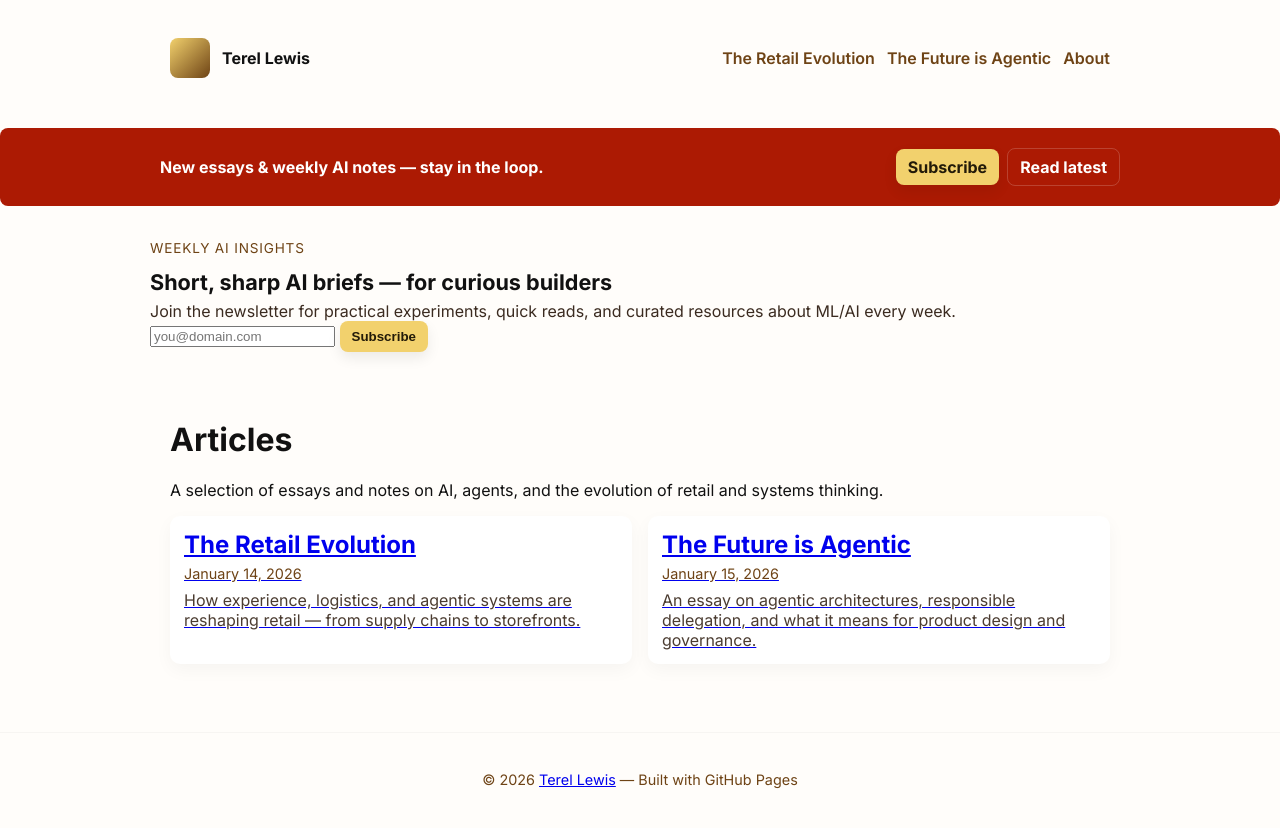
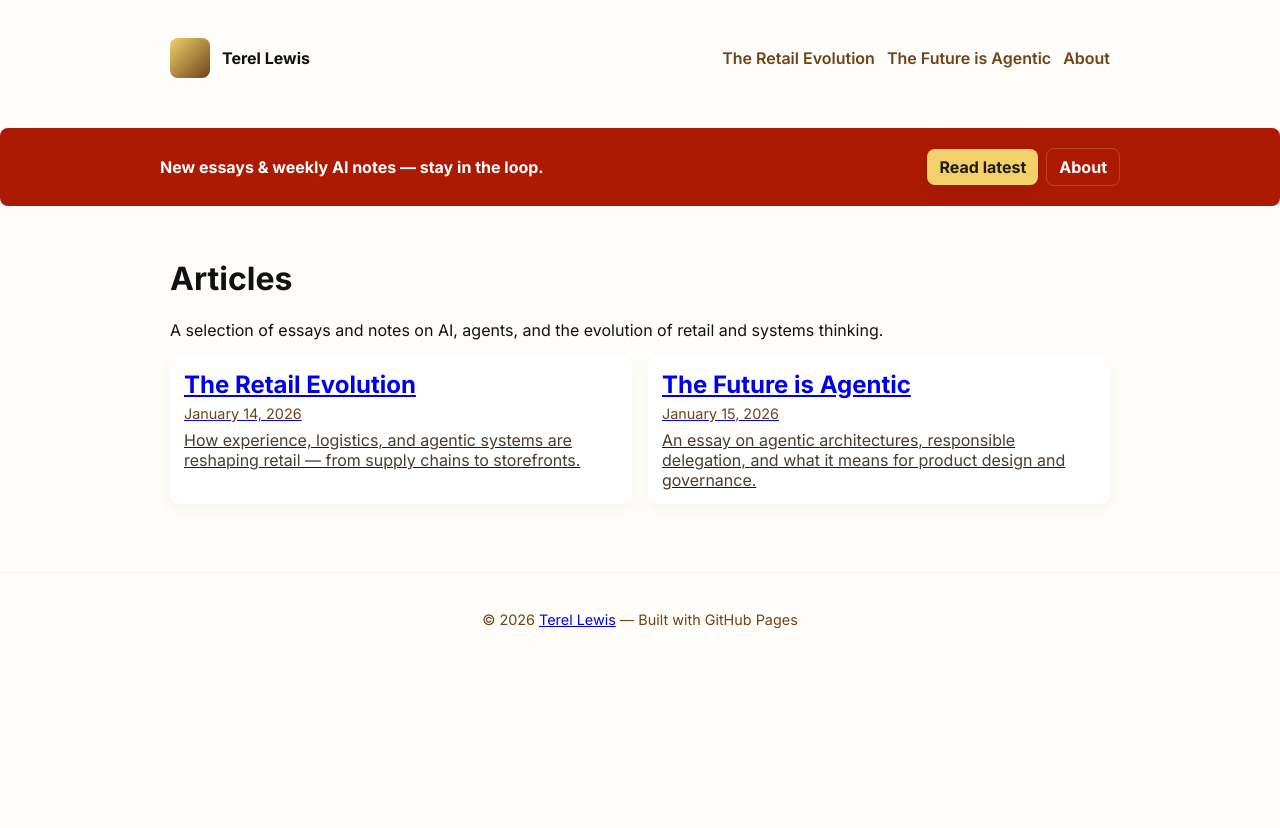
Before and after one commit to TerelLewis/TerelLewis.github.io, a Jekyll site: the page index.html, which Jekyll copies as it is, in a window 1280 px wide. Shown: the top 828 px of the page. Built offline with Jekyll 4.4.1, drawn with Linux system fonts in a browser that asks for light colours.

Commit message:
Update index.html to remove newsletter hero and subscribe form

```diff
--- a/index.html
+++ b/index.html
@@ -32,26 +32,11 @@
     <div class="container banner-inner">
       <div class="banner-message">New essays & weekly AI notes — stay in the loop.</div>
       <div class="banner-actions">
-        <a class="btn btn-primary" href="#subscribe">Subscribe</a>
-        <a class="btn btn-secondary" href="/The-Future-is-Agentic.html">Read latest</a>
+        <a class="btn btn-primary" href="/The-Future-is-Agentic.html">Read latest</a>
+        <a class="btn btn-secondary" href="/about/">About</a>
       </div>
     </div>
   </div>
-
-  <!-- Hero: lightweight newsletter CTA -->
-  <section class="hero container" aria-labelledby="hero-title">
-    <div class="hero-content">
-      <p class="kicker">Weekly AI insights</p>
-      <h2 id="hero-title" class="h-title">Short, sharp AI briefs — for curious builders</h2>
-      <p class="h-desc">Join the newsletter for practical experiments, quick reads, and curated resources about ML/AI every week.</p>
-
-      <form id="subscribe" class="newsletter" action="/subscribe" method="POST" aria-label="Subscribe to newsletter">
-        <input class="input" name="email" type="email" placeholder="you@domain.com"
-               aria-label="Email address" required>
-        <button class="btn btn-primary" type="submit">Subscribe</button>
-      </form>
-    </div>
-  </section>
 
   <main class="container" role="main">
     <h1>Articles</h1>
```
